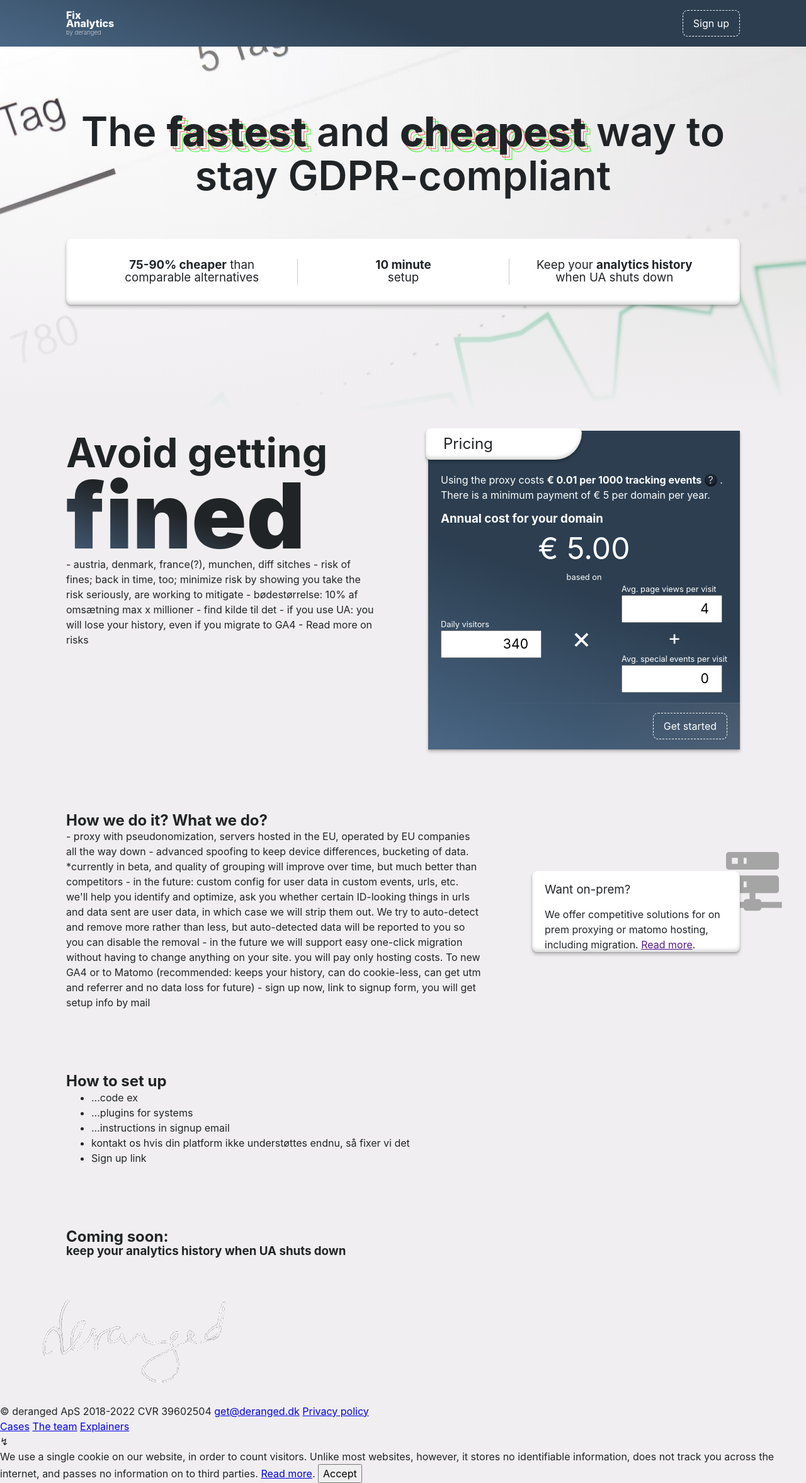
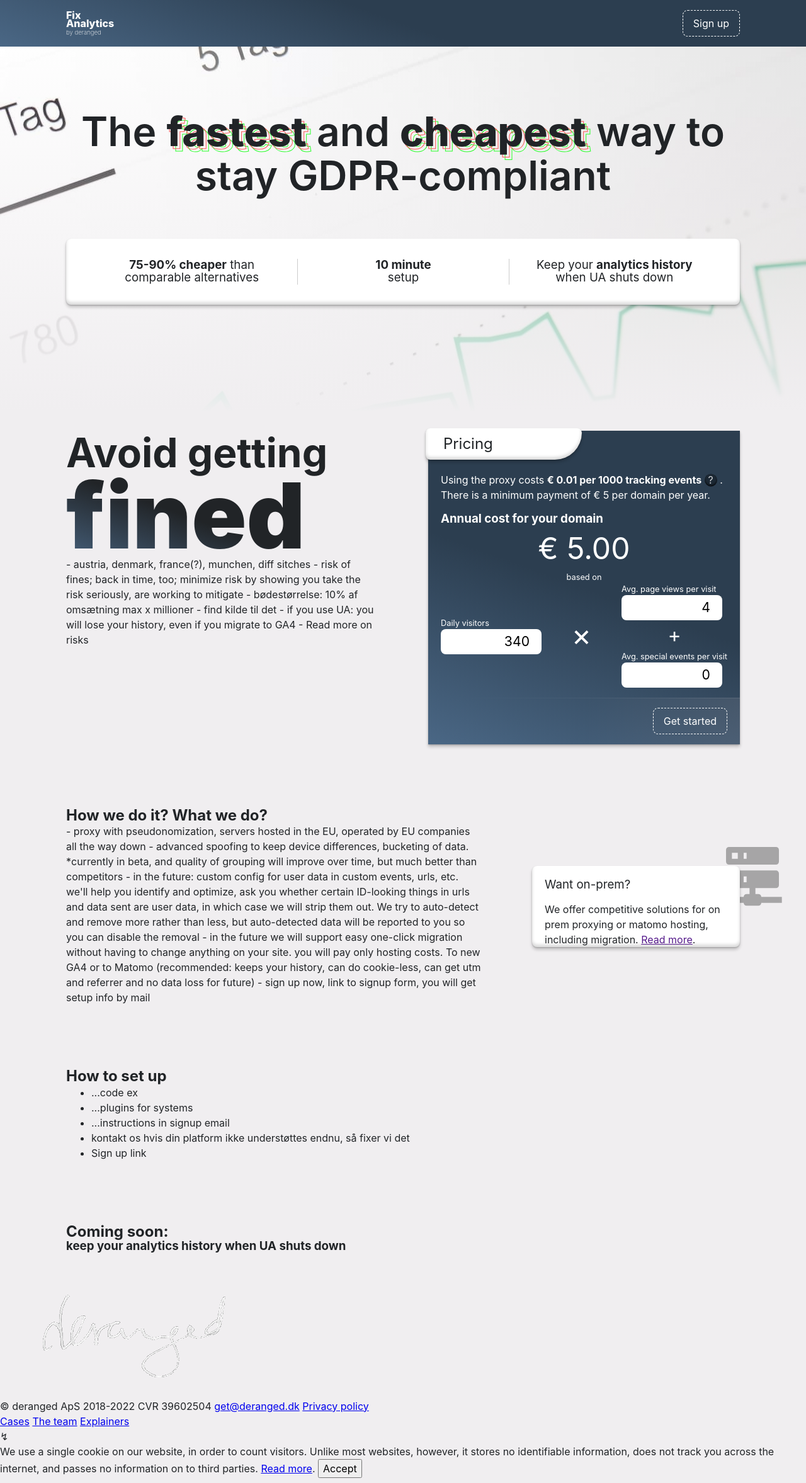
Before and after one commit to derangeddk/deranged.dk, a Jekyll site: the page built from fix-analytics/index.html, in a window 1280 px wide. Shown: the whole page at 63% size. Built offline with Jekyll 4.4.1, drawn with Linux system fonts in a browser that asks for light colours.

Commit message:
Align input fields a bit more: remove border, border-radius when big

```diff
--- a/_sass/fix-analytics/form.scss
+++ b/_sass/fix-analytics/form.scss
@@ -4,6 +4,9 @@
 }
 .labelled-field__label {
     font-size: 0.8rem;
+}
+.labelled-field__input {
+    border: none;
 }
 
 .input--number {
@@ -12,6 +15,7 @@
 .input--big {
     font-size: 1.325rem;
     padding: 0.25rem;
+    border-radius: $border-radius;
 }
 .input--short {
     width: 10rem;
```
